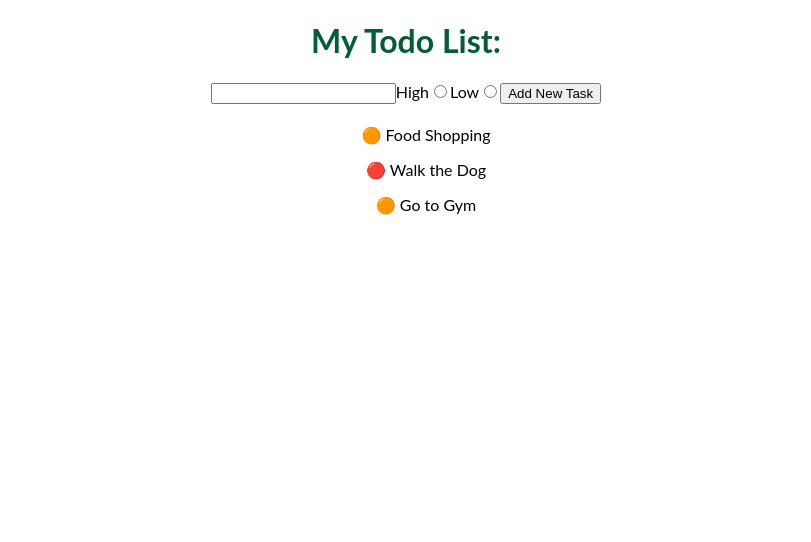
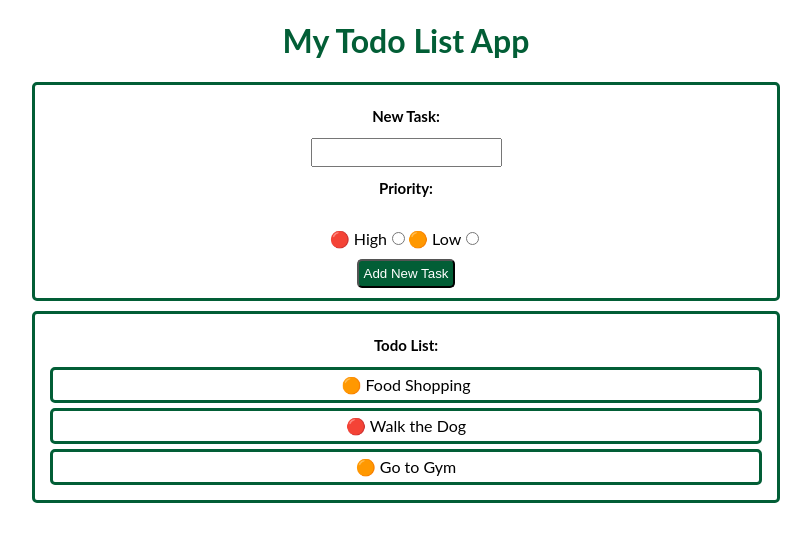
Before and after one commit to CordiiT14/w7_hw_react_todo, a React (Create React App) app: page / in a window 1280 px wide. Shown: the top 542 px of the page, without its empty margins (234-1045 px from the left). Built offline with nearby package versions, Linux system fonts and the light colour scheme.

Commit message:
further css added

```diff
--- a/src/App.css
+++ b/src/App.css
@@ -9,14 +9,40 @@ h1 {
   color: #025e36;
 }
 
+h2 {
+  font-size: 15px;
+}
+
+form {
+  border-style: solid;
+  border-radius: 5px;
+  border-color: #025e36;
+  padding: 10px;
+  margin: 10px;
+}
+
+.todo-list {
+  border-style: solid;
+  border-radius: 5px;
+  border-color: #025e36;
+  padding: 10px;
+  margin: 10px;
+}
+
 ul {
   list-style: none;
+  margin: auto;
+  padding: 0;
 }
 
 li {
   margin: 5px;
   padding: 5px;
+  border-style: solid;
+  border-radius: 5px;
+  border-color: #025e36;
 }
+
 
 .highPriority::before {
   content: "🔴 " ;
@@ -26,6 +52,22 @@ li {
   content: "🟠 ";
 }
 
+.text-input {
+  display: block;
+  margin: auto;
+  padding: 5px;
+}
+
+
+.submit-button {
+  display: block;
+  margin: auto;
+  margin-top: 10px;
+  padding: 5px;
+  background-color: #025e36;
+  border-radius: 5px;
+  color: white;
+}
 
 .App-logo {
   height: 40vmin;
--- a/src/App.js
+++ b/src/App.js
@@ -38,20 +38,26 @@ function App() {
 
   return (
     <div className='App'>
-      <h1>My Todo List:</h1>
+      <h1>My Todo List App</h1>
 
       <form onSubmit={addTodo}>
-        <input id='new-item' type='text' value={newTodo} onChange={handleNewTodoItem}></input>
-        <label htmlFor='high-priority'>High</label>
+        <h2>New Task:</h2>
+        <input className='text-input' id='new-item' type='text' value={newTodo} onChange={handleNewTodoItem}></input>
+        <h2>Priority: </h2>
+        <br></br>
+        <label className='highPriority' htmlFor='high-priority'>High</label>
         <input type='radio' value='high' name='priority' onChange={handleNewTodoPriority}></input>
-        <label htmlFor='low-priority'>Low</label>
+        <label className='lowPriority' htmlFor='low-priority'>Low</label>
         <input type='radio' value='low' name='priority' onChange={handleNewTodoPriority}></input>
-        <input type='submit' value='Add New Task'></input>
+        <input className='submit-button' type='submit' value='Add New Task'></input>
       </form>
 
+      <div className='todo-list'>
+      <h2>Todo List:</h2>
       <ul>
         {todoNodes}
       </ul>
+      </div>
 
       </div>
   );
```
